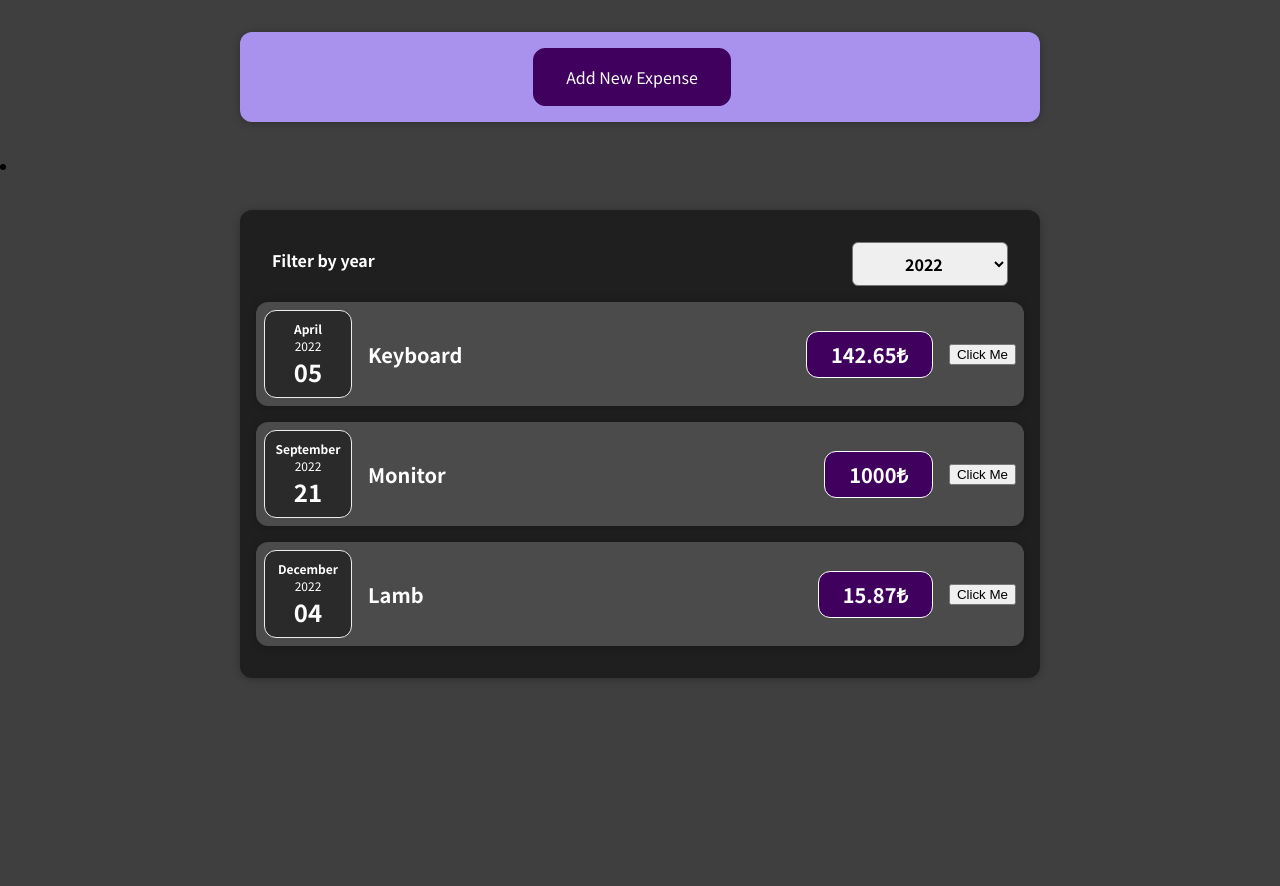
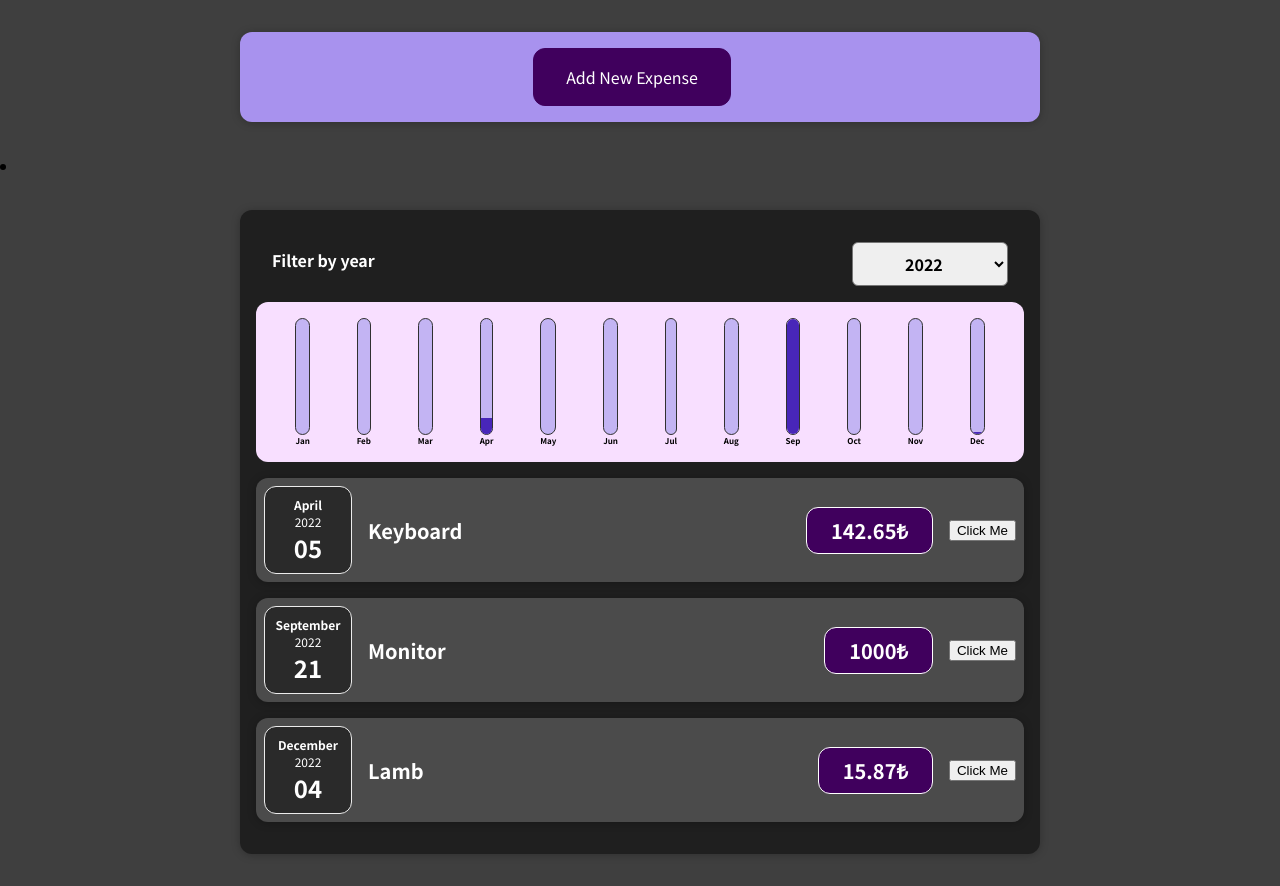
Before and after one commit to MustafaAyhan/First-React-Project, a React (Create React App) app: page / in a window 1280 px wide. Before the commit the page ends 800 px from the top, so only its background shows below. Built offline with nearby package versions, Linux system fonts and the light colour scheme.

Commit message:
Add chart to expenseList

```diff
--- /dev/null
+++ b/src/components/Chart/Chart.css
@@ -0,0 +1,9 @@
+.chart {
+  padding: 1rem;
+  border-radius: 12px;
+  background-color: #f8dfff;
+  text-align: center;
+  display: flex;
+  justify-content: space-around;
+  height: 10rem;
+}
--- /dev/null
+++ b/src/components/Chart/Chart.js
@@ -0,0 +1,20 @@
+import ChartBar from "./ChartBar";
+import "./Chart.css";
+const Chart = (props) => {
+  const dataPointsValue = props.dataPoints.map((dataPoint) => dataPoint.value);
+  const totalMax = Math.max(...dataPointsValue);
+  return (
+    <div className="chart">
+      {props.dataPoints.map((dataPoint) => (
+        <ChartBar
+          key={dataPoint.label}
+          value={dataPoint.value}
+          maxValue={totalMax}
+          label={dataPoint.label}
+        ></ChartBar>
+      ))}
+    </div>
+  );
+};
+
+export default Chart;
--- /dev/null
+++ b/src/components/Chart/ChartBar.css
@@ -0,0 +1,30 @@
+.chart-bar {
+  height: 100%;
+  display: flex;
+  flex-direction: column;
+  align-items: center;
+}
+
+.chart-bar__inner {
+  height: 100%;
+  width: 100%;
+  border: 1px solid #313131;
+  border-radius: 12px;
+  background-color: #c3b4f3;
+  overflow: hidden;
+  display: flex;
+  flex-direction: column;
+  justify-content: flex-end;
+}
+
+.chart-bar__fill {
+  background-color: #4826b9;
+  width: 100%;
+  transition: all 0.3s ease-out;
+}
+
+.chart-bar__label {
+  font-weight: bold;
+  font-size: 0.5rem;
+  text-align: center;
+}
--- /dev/null
+++ b/src/components/Chart/ChartBar.js
@@ -0,0 +1,21 @@
+import "./ChartBar.css";
+const ChartBar = (props) => {
+  let barFillHeight = "0%";
+  if (props.maxValue > 0) {
+    barFillHeight = Math.round((props.value / props.maxValue) * 100) + "%";
+  }
+
+  return (
+    <div className="chart-bar">
+      <div className="chart-bar__inner">
+        <div
+          className="chart-bar__fill"
+          style={{ height: barFillHeight }}
+        ></div>
+      </div>
+      <div className="chart-bar__label">{props.label}</div>
+    </div>
+  );
+};
+
+export default ChartBar;
--- a/src/components/Expenses/Expenses.js
+++ b/src/components/Expenses/Expenses.js
@@ -3,6 +3,7 @@
 import ExpenseFilter from "./ExpensesFilter";
 import { useState } from "react";
 import ExpensesList from "./ExpensesList";
+import ExpensesChart from "./ExpensesChart";
 const Expenses = (props) => {
   const [selected, setSelected] = useState("2022");
 
@@ -20,6 +21,7 @@
           selected={selected}
           onFilterSelect={filterSelectHandler}
         ></ExpenseFilter>
+        <ExpensesChart expenses={filteredExpenses}></ExpensesChart>
         <ExpensesList expenses={filteredExpenses}></ExpensesList>
       </Card>
     </li>
--- /dev/null
+++ b/src/components/Expenses/ExpensesChart.js
@@ -0,0 +1,62 @@
+import Chart from "../Chart/Chart";
+
+const ExpensesChart = (props) => {
+  const chartPoints = [
+    {
+      label: "Jan",
+      value: 0,
+    },
+    {
+      label: "Feb",
+      value: 0,
+    },
+    {
+      label: "Mar",
+      value: 0,
+    },
+    {
+      label: "Apr",
+      value: 0,
+    },
+    {
+      label: "May",
+      value: 0,
+    },
+    {
+      label: "Jun",
+      value: 0,
+    },
+    {
+      label: "Jul",
+      value: 0,
+    },
+    {
+      label: "Aug",
+      value: 0,
+    },
+    {
+      label: "Sep",
+      value: 0,
+    },
+    {
+      label: "Oct",
+      value: 0,
+    },
+    {
+      label: "Nov",
+      value: 0,
+    },
+    {
+      label: "Dec",
+      value: 0,
+    },
+  ];
+
+  for (const expense of props.expenses) {
+    const expenseMonth = expense.date.getMonth();
+    chartPoints[expenseMonth].value += expense.price;
+  }
+  return <Chart dataPoints={chartPoints}></Chart>;
+};
+
+export default ExpensesChart;
--- a/src/components/NewExpense/ExpenseForm.js
+++ b/src/components/NewExpense/ExpenseForm.js
@@ -11,7 +11,7 @@
     const newExpense = {
       title: enteredTitle,
       date: new Date(enteredDate),
-      price: enteredAmount,
+      price: +enteredAmount,
     };
 
     props.onNewExpenseEntered(newExpense);
```
